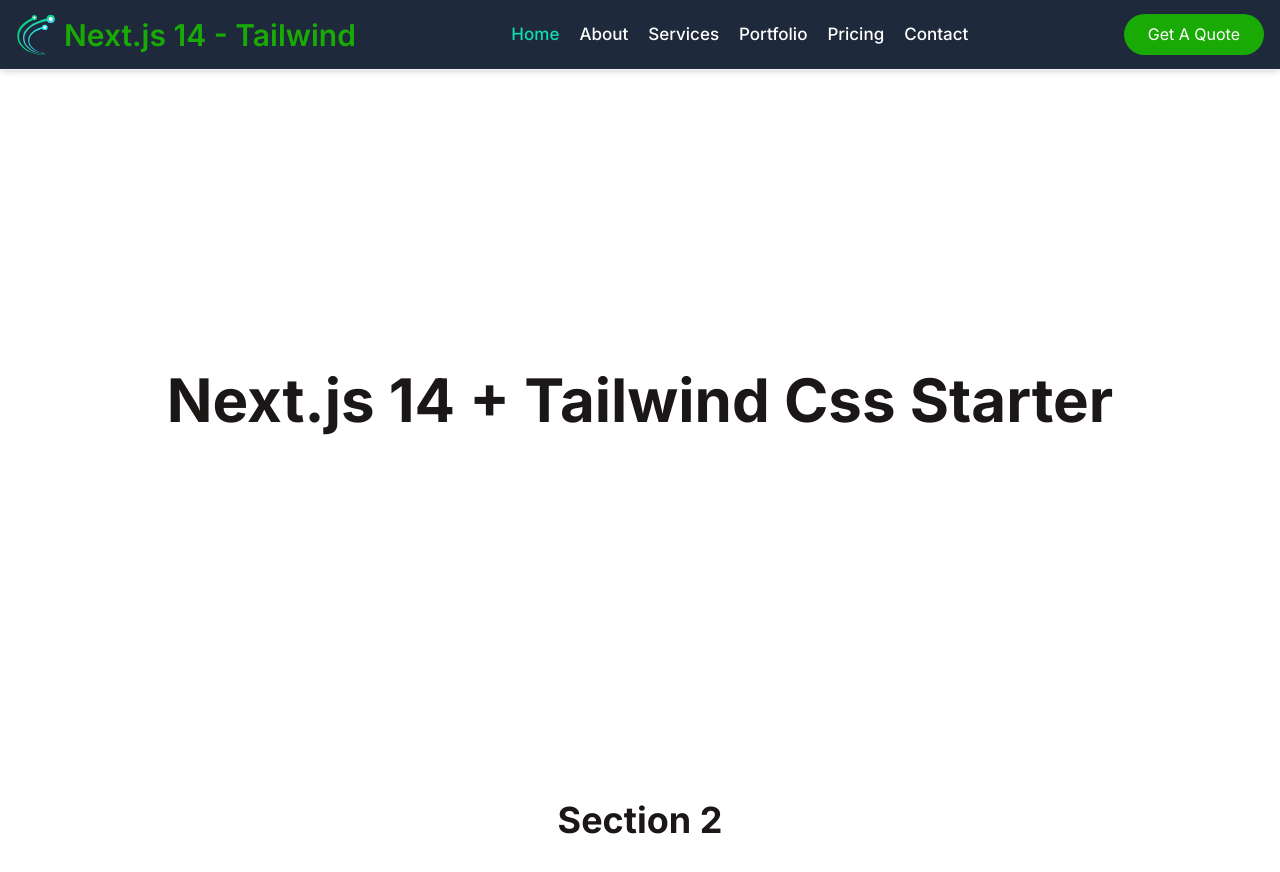
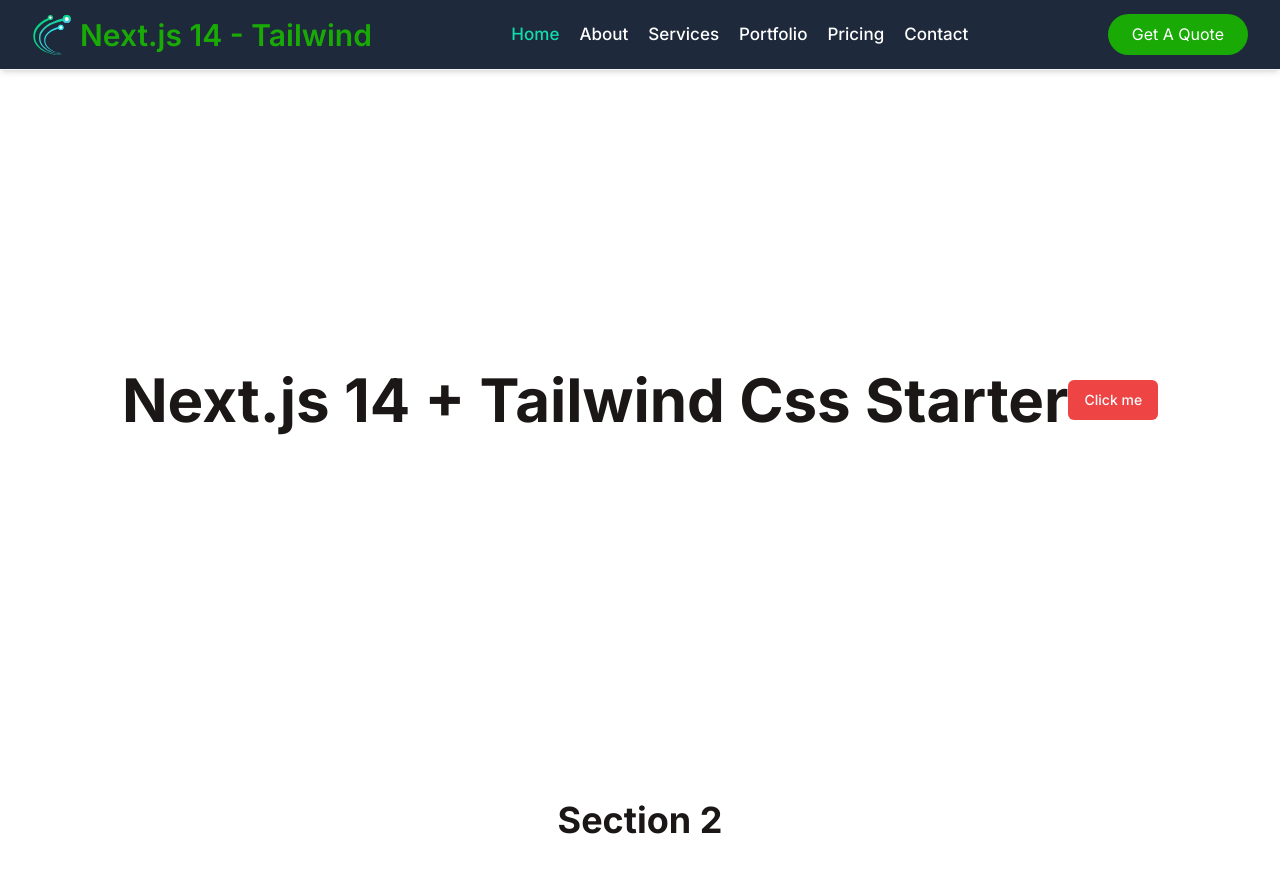
Before and after one commit to danmiles/next-event-app, a Next.js app: page / in a window 1280 px wide. Shown: the top 872 px of the page. Built offline with nearby package versions, Linux system fonts and the light colour scheme.

Commit message:
install shadcn/ui

```diff
--- a/src/app/globals.css
+++ b/src/app/globals.css
@@ -49,3 +49,77 @@
 .h2 {
   @apply lg:text-4xl text-3xl font-bold text-font-clr;
 }
+
+
+@layer base {
+  :root {
+    --background: 0 0% 100%;
+    --foreground: 222.2 84% 4.9%;
+
+    --card: 0 0% 100%;
+    --card-foreground: 222.2 84% 4.9%;
+
+    --popover: 0 0% 100%;
+    --popover-foreground: 222.2 84% 4.9%;
+
+    --primary: 222.2 47.4% 11.2%;
+    --primary-foreground: 210 40% 98%;
+
+    --secondary: 210 40% 96.1%;
+    --secondary-foreground: 222.2 47.4% 11.2%;
+
+    --muted: 210 40% 96.1%;
+    --muted-foreground: 215.4 16.3% 46.9%;
+
+    --accent: 210 40% 96.1%;
+    --accent-foreground: 222.2 47.4% 11.2%;
+
+    --destructive: 0 84.2% 60.2%;
+    --destructive-foreground: 210 40% 98%;
+
+    --border: 214.3 31.8% 91.4%;
+    --input: 214.3 31.8% 91.4%;
+    --ring: 222.2 84% 4.9%;
+
+    --radius: 0.5rem;
+  }
+
+  .dark {
+    --background: 222.2 84% 4.9%;
+    --foreground: 210 40% 98%;
+
+    --card: 222.2 84% 4.9%;
+    --card-foreground: 210 40% 98%;
+
+    --popover: 222.2 84% 4.9%;
+    --popover-foreground: 210 40% 98%;
+
+    --primary: 210 40% 98%;
+    --primary-foreground: 222.2 47.4% 11.2%;
+
+    --secondary: 217.2 32.6% 17.5%;
+    --secondary-foreground: 210 40% 98%;
+
+    --muted: 217.2 32.6% 17.5%;
+    --muted-foreground: 215 20.2% 65.1%;
+
+    --accent: 217.2 32.6% 17.5%;
+    --accent-foreground: 210 40% 98%;
+
+    --destructive: 0 62.8% 30.6%;
+    --destructive-foreground: 210 40% 98%;
+
+    --border: 217.2 32.6% 17.5%;
+    --input: 217.2 32.6% 17.5%;
+    --ring: 212.7 26.8% 83.9%;
+  }
+}
+
+@layer base {
+  * {
+    @apply border-border;
+  }
+  body {
+    @apply bg-background text-foreground;
+  }
+}
--- /dev/null
+++ b/src/components/ui/button.tsx
@@ -0,0 +1,56 @@
+import * as React from "react"
+import { Slot } from "@radix-ui/react-slot"
+import { cva, type VariantProps } from "class-variance-authority"
+
+import { cn } from "@/lib/utils"
+
+const buttonVariants = cva(
+  "inline-flex items-center justify-center whitespace-nowrap rounded-md text-sm font-medium ring-offset-background transition-colors focus-visible:outline-none focus-visible:ring-2 focus-visible:ring-ring focus-visible:ring-offset-2 disabled:pointer-events-none disabled:opacity-50",
+  {
+    variants: {
+      variant: {
+        default: "bg-primary text-primary-foreground hover:bg-primary/90",
+        destructive:
+          "bg-destructive text-destructive-foreground hover:bg-destructive/90",
+        outline:
+          "border border-input bg-background hover:bg-accent hover:text-accent-foreground",
+        secondary:
+          "bg-secondary text-secondary-foreground hover:bg-secondary/80",
+        ghost: "hover:bg-accent hover:text-accent-foreground",
+        link: "text-primary underline-offset-4 hover:underline",
+      },
+      size: {
+        default: "h-10 px-4 py-2",
+        sm: "h-9 rounded-md px-3",
+        lg: "h-11 rounded-md px-8",
+        icon: "h-10 w-10",
+      },
+    },
+    defaultVariants: {
+      variant: "default",
+      size: "default",
+    },
+  }
+)
+
+export interface ButtonProps
+  extends React.ButtonHTMLAttributes<HTMLButtonElement>,
+    VariantProps<typeof buttonVariants> {
+  asChild?: boolean
+}
+
+const Button = React.forwardRef<HTMLButtonElement, ButtonProps>(
+  ({ className, variant, size, asChild = false, ...props }, ref) => {
+    const Comp = asChild ? Slot : "button"
+    return (
+      <Comp
+        className={cn(buttonVariants({ variant, size, className }))}
+        ref={ref}
+        {...props}
+      />
+    )
+  }
+)
+Button.displayName = "Button"
+
+export { Button, buttonVariants }
--- /dev/null
+++ b/src/lib/utils.ts
@@ -0,0 +1,6 @@
+import { type ClassValue, clsx } from "clsx"
+import { twMerge } from "tailwind-merge"
+
+export function cn(...inputs: ClassValue[]) {
+  return twMerge(clsx(inputs))
+}
--- a/src/sections/home/Header.tsx
+++ b/src/sections/home/Header.tsx
@@ -1,11 +1,14 @@
 import React from 'react';
-
+// Components
+import { Button } from '@/components/ui/button';
 export default function Header() {
   return (
     <header>
       <div className="container">
         <div className="flex items-center justify-center h-screen">
           <h1 className="h1">Next.js 14 + Tailwind Css Starter</h1>
+          <Button variant={'destructive'}>Click me</Button>
+
         </div>
       </div>
     </header>
--- a/tailwind.config.ts
+++ b/tailwind.config.ts
@@ -1,45 +1,84 @@
-import type { Config } from 'tailwindcss';
-
-const config: Config = {
+/** @type {import('tailwindcss').Config} */
+module.exports = {
+  darkMode: ["class"],
   content: [
-    './src/app/**/*.{js,ts,jsx,tsx,mdx}',
-    './src/components/**/*.{js,ts,jsx,tsx,mdx}',
-    './src/sections/**/*.{js,ts,jsx,tsx,mdx}',
-  ],
+    './pages/**/*.{ts,tsx}',
+    './components/**/*.{ts,tsx}',
+    './app/**/*.{ts,tsx}',
+    './src/**/*.{ts,tsx}',
+	],
   theme: {
     container: {
       center: true,
-      padding: '1rem',
-    },
-    screens: {
-      sm: '640px',
-      // => @media (min-width: 640px) { ... }
-
-      md: '768px',
-      // => @media (min-width: 768px) { ... }
-
-      lg: '1024px',
-      // => @media (min-width: 1024px) { ... }
-
-      xl: '1280px',
-      // => @media (min-width: 1280px) { ... }
-
-      '2xl': '1440px',
-      // => @media (min-width: 1440px) { ... }
+      padding: "2rem",
+      screens: {
+        "2xl": "1400px",
+      },
     },
     extend: {
       colors: {
+
         'prim-clr': 'var(--primary-color)',
         'sec-clr': 'var(--secondary-color)',
         'font-clr': 'var(--font-color)',
         'link-clr': 'var(--link-color)',
         'hover': 'var(--hover-color)',
         'white': 'var(--white-color)',
+        // shadcn/ui class
+        border: "hsl(var(--border))",
+        input: "hsl(var(--input))",
+        ring: "hsl(var(--ring))",
+        background: "hsl(var(--background))",
+        foreground: "hsl(var(--foreground))",
+        primary: {
+          DEFAULT: "hsl(var(--primary))",
+          foreground: "hsl(var(--primary-foreground))",
+        },
+        secondary: {
+          DEFAULT: "hsl(var(--secondary))",
+          foreground: "hsl(var(--secondary-foreground))",
+        },
+        destructive: {
+          DEFAULT: "hsl(var(--destructive))",
+          foreground: "hsl(var(--destructive-foreground))",
+        },
+        muted: {
+          DEFAULT: "hsl(var(--muted))",
+          foreground: "hsl(var(--muted-foreground))",
+        },
+        accent: {
+          DEFAULT: "hsl(var(--accent))",
+          foreground: "hsl(var(--accent-foreground))",
+        },
+        popover: {
+          DEFAULT: "hsl(var(--popover))",
+          foreground: "hsl(var(--popover-foreground))",
+        },
+        card: {
+          DEFAULT: "hsl(var(--card))",
+          foreground: "hsl(var(--card-foreground))",
+        },
+      },
+      borderRadius: {
+        lg: "var(--radius)",
+        md: "calc(var(--radius) - 2px)",
+        sm: "calc(var(--radius) - 4px)",
+      },
+      keyframes: {
+        "accordion-down": {
+          from: { height: 0 },
+          to: { height: "var(--radix-accordion-content-height)" },
+        },
+        "accordion-up": {
+          from: { height: "var(--radix-accordion-content-height)" },
+          to: { height: 0 },
+        },
+      },
+      animation: {
+        "accordion-down": "accordion-down 0.2s ease-out",
+        "accordion-up": "accordion-up 0.2s ease-out",
       },
     },
   },
-  // end theme
-
-  plugins: [],
-};
-export default config;
+  plugins: [require("tailwindcss-animate")],
+}
```
Also changed, not shown: package.json (+7 -1 lines), components.json (added), 1 other file (tests, documents, lock files or other folders).
